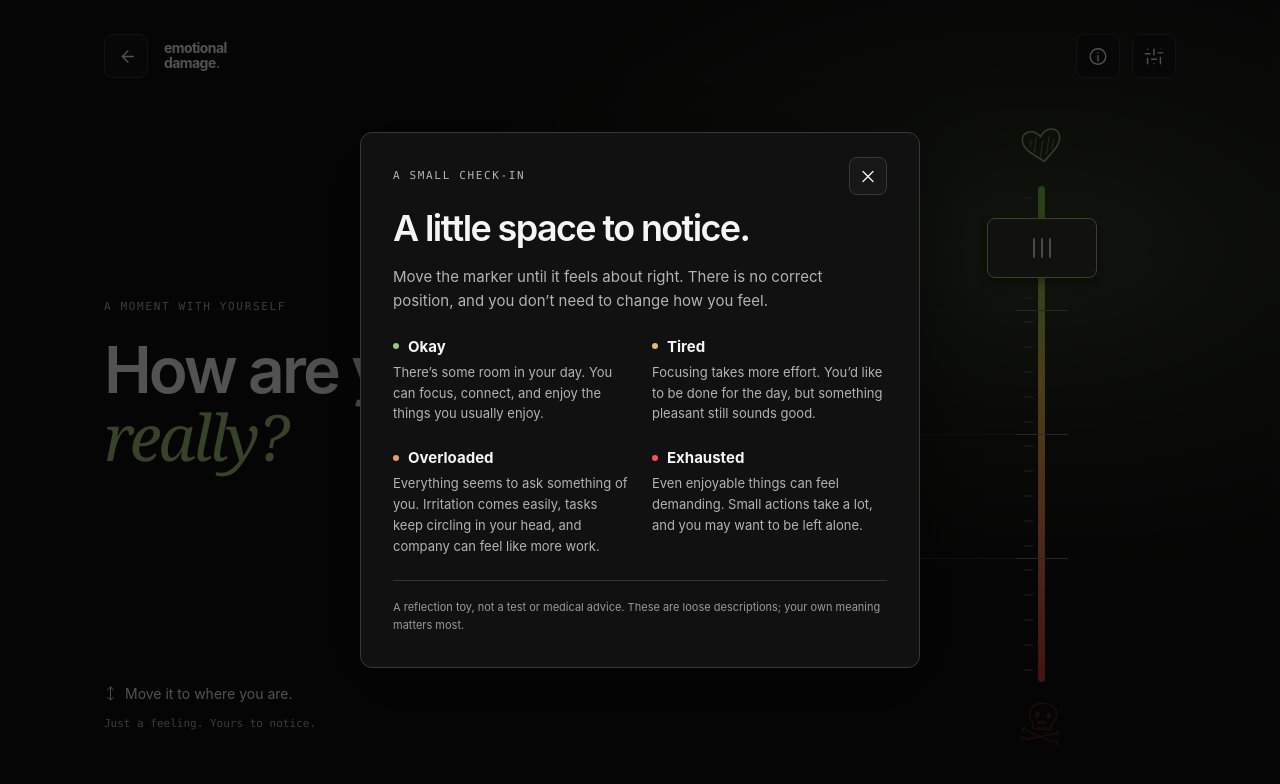
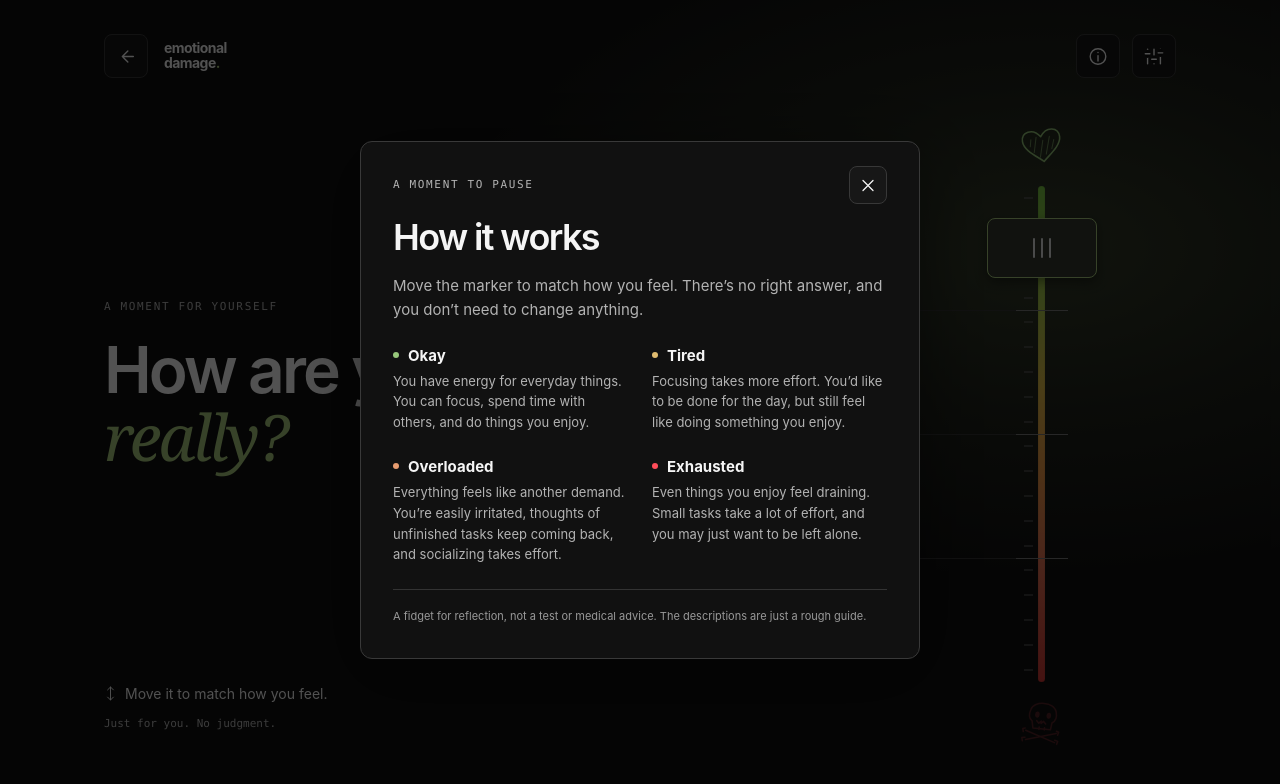
Before and after one commit to ValeriiZhyla/emotional-damage, a website: page public/index.html in a window 1280 px wide. Both pictures are taken after a click on the button 1098 px from the left and 56 px from the top of the page. Drawn offline with Linux system fonts and the light colour scheme.

Commit message:
Polish English, German and Russian UI copy

```diff
--- a/public/app.js
+++ b/public/app.js
@@ -2,70 +2,70 @@ const STORAGE_KEY = 'emotional-damage.v1';
 const LANGUAGES = ['en', 'de', 'ru'];
 const translations = {
   en: {
-    eyebrow: 'A MOMENT WITH YOURSELF', question: 'How are you,', really: 'really?',
+    eyebrow: 'A MOMENT FOR YOURSELF', question: 'How are you,', really: 'really?',
     zone0: 'Okay', zone1: 'Tired', zone2: 'Overloaded', zone3: 'Exhausted',
-    caption0: 'Room to breathe', caption1: 'Running a little low', caption2: 'A bit too much of everything', caption3: 'Very little left to give',
-    gaugeLabel: 'How much emotional stress are you feeling?', instrument: 'Emotional stress gauge',
-    dragHint: 'Move it to where you are.', quietNote: 'Just a feeling. Yours to notice.',
-    aboutEyebrow: 'A SMALL CHECK-IN', infoTitle: 'A little space to notice.',
-    infoIntro: 'Move the marker until it feels about right. There is no correct position, and you don’t need to change how you feel.',
-    description0: 'There’s some room in your day. You can focus, connect, and enjoy the things you usually enjoy.',
-    description1: 'Focusing takes more effort. You’d like to be done for the day, but something pleasant still sounds good.',
-    description2: 'Everything seems to ask something of you. Irritation comes easily, tasks keep circling in your head, and company can feel like more work.',
-    description3: 'Even enjoyable things can feel demanding. Small actions take a lot, and you may want to be left alone.',
-    infoFootnote: 'A reflection toy, not a test or medical advice. These are loose descriptions; your own meaning matters most.',
-    settingsEyebrow: 'MAKE YOURSELF AT HOME', settingsTitle: 'Little preferences.', languageLabel: 'Language',
-    hapticsLabel: 'Little tactile ticks', hapticsCaption: 'A small vibration as you move.',
-    privacyNote: 'Your position and preferences stay in this browser on this device. No account, tracking, or shared history.',
-    storageNote: 'Clearing website data clears your saved position too.',
-    installNote: 'Keep it close: use your browser’s “Add to Home Screen”. After your first visit, the gauge works offline too.',
+    caption0: 'Room to breathe', caption1: 'Running a little low', caption2: 'Everything feels a bit much', caption3: 'Very little energy left',
+    gaugeLabel: 'How stressed do you feel right now?', instrument: 'Emotional stress gauge',
+    dragHint: 'Move it to match how you feel.', quietNote: 'Just for you. No judgment.',
+    aboutEyebrow: 'A MOMENT TO PAUSE', infoTitle: 'How it works',
+    infoIntro: 'Move the marker to match how you feel. There’s no right answer, and you don’t need to change anything.',
+    description0: 'You have energy for everyday things. You can focus, spend time with others, and do things you enjoy.',
+    description1: 'Focusing takes more effort. You’d like to be done for the day, but still feel like doing something you enjoy.',
+    description2: 'Everything feels like another demand. You’re easily irritated, thoughts of unfinished tasks keep coming back, and socializing takes effort.',
+    description3: 'Even things you enjoy feel draining. Small tasks take a lot of effort, and you may just want to be left alone.',
+    infoFootnote: 'A fidget for reflection, not a test or medical advice. The descriptions are just a rough guide.',
+    settingsEyebrow: 'MAKE IT YOURS', settingsTitle: 'Settings', languageLabel: 'Language',
+    hapticsLabel: 'Haptic feedback', hapticsCaption: 'A light vibration as you move the marker.',
+    privacyNote: 'Your last position and settings are saved only in this browser on this device. No account or tracking.',
+    storageNote: 'Clearing site data also removes your saved position and settings.',
+    installNote: 'On iPhone, open this page in Safari: “Share” → “Add to Home Screen”. After the first online visit, the gauge also works offline.',
     back: 'Back', info: 'About this gauge', settings: 'Settings', close: 'Close',
     position: (zone, step) => `${zone}, position ${step} of 5`,
-    storageUnavailable: 'Saving is unavailable here. This moment stays until you close the page.',
+    storageUnavailable: 'Can’t save in this browser. Your selection will be lost when you reload or close this page.',
   },
   de: {
     eyebrow: 'EIN MOMENT FÜR DICH', question: 'Wie geht’s dir', really: 'wirklich?',
     zone0: 'Gut', zone1: 'Müde', zone2: 'Überlastet', zone3: 'Erschöpft',
-    caption0: 'Luft zum Durchatmen', caption1: 'Der Akku wird leer', caption2: 'Von allem etwas zu viel', caption3: 'Kaum noch Kraft übrig',
-    gaugeLabel: 'Wie viel emotionale Belastung spürst du gerade?', instrument: 'Skala für emotionale Belastung',
-    dragHint: 'Schieb ihn dahin, wo du gerade bist.', quietNote: 'Ein Gefühl. Ein Moment für dich.',
-    aboutEyebrow: 'KURZ INNEHALTEN', infoTitle: 'Raum zum Wahrnehmen.',
-    infoIntro: 'Verschiebe den Regler, bis es sich ungefähr richtig anfühlt. Es gibt keine richtige Position. Du musst an deinem Gefühl nichts ändern.',
-    description0: 'Dein Tag lässt dir etwas Luft. Du kannst dich konzentrieren, Nähe zulassen und Dinge genießen, die dir sonst auch Freude machen.',
-    description1: 'Konzentration kostet mehr Mühe. Du wärst gern fertig für heute, aber etwas Schönes klingt noch verlockend.',
-    description2: 'Alle scheinen etwas von dir zu wollen. Du bist schneller gereizt, Aufgaben kreisen im Kopf und Gesellschaft fühlt sich nach zusätzlicher Arbeit an.',
-    description3: 'Selbst schöne Dinge können sich anstrengend anfühlen. Kleine Handlungen kosten viel Kraft, und du möchtest vielleicht allein sein.',
-    infoFootnote: 'Ein Spielzeug zum Innehalten, kein Test und kein medizinischer Rat. Die Beschreibungen sind Anhaltspunkte. Was es für dich bedeutet, zählt am meisten.',
-    settingsEyebrow: 'MACH’S DIR GEMÜTLICH', settingsTitle: 'Kleine Vorlieben.', languageLabel: 'Sprache',
-    hapticsLabel: 'Kleine spürbare Klicks', hapticsCaption: 'Eine kurze Vibration beim Verschieben.',
-    privacyNote: 'Position und Einstellungen bleiben in diesem Browser auf diesem Gerät. Kein Konto, kein Tracking und kein geteilter Verlauf.',
-    storageNote: 'Wenn du die Websitedaten löschst, wird auch deine gespeicherte Position gelöscht.',
-    installNote: 'Immer griffbereit: im Browser „Zum Home-Bildschirm“ wählen. Nach dem ersten Besuch funktioniert die Skala auch offline.',
+    caption0: 'Genug Energie', caption1: 'Die Energie lässt nach', caption2: 'Alles wird zu viel', caption3: 'Kaum noch Kraft',
+    gaugeLabel: 'Wie belastet fühlst du dich gerade?', instrument: 'Stressskala',
+    dragHint: 'Stell ein, wie es dir gerade geht.', quietNote: 'Nur für dich. Ohne Bewertung.',
+    aboutEyebrow: 'KURZ INNEHALTEN', infoTitle: 'So geht’s',
+    infoIntro: 'Verschiebe den Regler so, dass er zu deinem Gefühl passt. Es gibt kein Richtig oder Falsch. Du musst nichts verändern.',
+    description0: 'Du hast Energie für den Alltag. Du kannst dich konzentrieren, Zeit mit anderen verbringen und Dinge tun, die dir Spaß machen.',
+    description1: 'Dich zu konzentrieren fällt schwerer. Du möchtest für heute Schluss machen, hast aber noch Lust auf etwas Schönes.',
+    description2: 'Alles wird dir zu viel. Du bist schneller gereizt, denkst ständig an offene Aufgaben und empfindest selbst Gespräche als anstrengend.',
+    description3: 'Selbst Dinge, die dir sonst Freude machen, kosten Kraft. Kleine Aufgaben fallen schwer, und du möchtest vielleicht einfach deine Ruhe.',
+    infoFootnote: 'Eine kleine Spielerei zum Innehalten, kein Test und keine medizinische Beratung. Die Beschreibungen dienen nur zur Orientierung.',
+    settingsEyebrow: 'FÜR DICH', settingsTitle: 'Einstellungen', languageLabel: 'Sprache',
+    hapticsLabel: 'Vibration', hapticsCaption: 'Eine leichte Vibration beim Verschieben des Reglers.',
+    privacyNote: 'Dein letzter Stand und deine Einstellungen werden nur in diesem Browser auf diesem Gerät gespeichert. Ohne Konto und Tracking.',
+    storageNote: 'Wenn du die Websitedaten löschst, gehen auch dein gespeicherter Stand und deine Einstellungen verloren.',
+    installNote: 'Auf dem iPhone in Safari: „Teilen“ → „Zu Home-Bildschirm hinzufügen“. Nach dem ersten Laden funktioniert die Skala auch offline.',
     back: 'Zurück', info: 'Über diese Skala', settings: 'Einstellungen', close: 'Schließen',
     position: (zone, step) => `${zone}, Position ${step} von 5`,
-    storageUnavailable: 'Speichern ist hier nicht möglich. Dein Stand bleibt, bis du die Seite schließt.',
+    storageUnavailable: 'Speichern nicht möglich. Dein Stand geht beim Neuladen oder Schließen verloren.',
   },
   ru: {
-    eyebrow: 'МИНУТКА ДЛЯ СЕБЯ', question: 'Как ты', really: 'на самом деле?',
+    eyebrow: 'МИНУТА ДЛЯ СЕБЯ', question: 'Как ты', really: 'на самом деле?',
     zone0: 'Хорошо', zone1: 'Усталость', zone2: 'Перегрузка', zone3: 'Истощение',
-    caption0: 'Есть силы и немного воздуха', caption1: 'Заряд понемногу тает', caption2: 'Всего стало слишком много', caption3: 'Сил почти не осталось',
-    gaugeLabel: 'Какую эмоциональную нагрузку ты сейчас ощущаешь?', instrument: 'Шкала эмоциональной нагрузки',
-    dragHint: 'Передвинь туда, где ты сейчас.', quietNote: 'Просто чувство. Можно его заметить.',
-    aboutEyebrow: 'ПРИСЛУШАТЬСЯ К СЕБЕ', infoTitle: 'Немного места для себя.',
-    infoIntro: 'Передвинь ползунок туда, где примерно твое состояние. Правильной позиции нет. И менять свои чувства прямо сейчас не обязательно.',
-    description0: 'В течение дня есть немного свободного пространства. Получается сосредоточиться, общаться и получать удовольствие от привычных вещей.',
-    description1: 'Сосредоточиться сложнее. Хочется закончить дела на сегодня, но что-нибудь приятное всё ещё привлекает.',
-    description2: 'Кажется, все чего-то от тебя хотят. Легче раздражаться, мысли о делах крутятся по кругу, а общение ощущается как ещё одна задача.',
-    description3: 'Даже приятные вещи могут казаться нагрузкой. На простые действия уходит много сил, и хочется побыть в одиночестве.',
-    infoFootnote: 'Игрушка для рефлексии, а не тест или медицинский совет. Описания приблизительные. Важнее то, что это значит лично для тебя.',
-    settingsEyebrow: 'УСТРОЙСЯ ПОУДОБНЕЕ', settingsTitle: 'Маленькие настройки.', languageLabel: 'Язык',
-    hapticsLabel: 'Тактильные щелчки', hapticsCaption: 'Лёгкая вибрация при движении.',
-    privacyNote: 'Позиция и настройки остаются в этом браузере на этом устройстве. Без аккаунта, отслеживания и общей истории.',
-    storageNote: 'При удалении данных сайта сохранённая позиция тоже исчезнет.',
-    installNote: 'Держи под рукой: выбери «На экран Домой» в браузере. После первого посещения шкала работает и без интернета.',
+    caption0: 'Есть силы', caption1: 'Сил становится меньше', caption2: 'Всего слишком много', caption3: 'Сил почти не осталось',
+    gaugeLabel: 'Какой у тебя сейчас уровень напряжения?', instrument: 'Шкала напряжения',
+    dragHint: 'Отметь, как ты себя чувствуешь.', quietNote: 'Для себя. Без оценок.',
+    aboutEyebrow: 'ПАУЗА ДЛЯ СЕБЯ', infoTitle: 'Как это работает',
+    infoIntro: 'Передвинь ползунок так, чтобы его положение отражало твоё состояние. Правильного ответа нет — можно просто заметить, как ты себя чувствуешь.',
+    description0: 'Есть силы на повседневные дела. Получается сосредоточиться, общаться и заниматься тем, что нравится.',
+    description1: 'Сосредоточиться сложнее. Хочется закончить дела на сегодня, но приятные занятия всё ещё радуют.',
+    description2: 'Кажется, все чего-то от тебя хотят. Мелочи раздражают, мысли о делах не отпускают, а общаться не хочется.',
+    description3: 'Даже любимые занятия отнимают силы. Трудно взяться за простые дела, и хочется, чтобы тебя оставили в покое.',
+    infoFootnote: 'Просто способ прислушаться к себе, а не тест или медицинская рекомендация. Описания — лишь ориентир.',
+    settingsEyebrow: 'ПОД СЕБЯ', settingsTitle: 'Настройки', languageLabel: 'Язык',
+    hapticsLabel: 'Вибрация', hapticsCaption: 'Лёгкая вибрация при движении ползунка.',
+    privacyNote: 'Положение ползунка и настройки сохраняются только в этом браузере на этом устройстве. Без аккаунта и отслеживания.',
+    storageNote: 'Если удалить данные сайта, положение ползунка и настройки тоже сбросятся.',
+    installNote: 'На iPhone открой страницу в Safari: «Поделиться» → «На экран „Домой“». После первой загрузки шкала работает и без интернета.',
     back: 'Назад', info: 'Об этой шкале', settings: 'Настройки', close: 'Закрыть',
     position: (zone, step) => `${zone}, позиция ${step} из 5`,
-    storageUnavailable: 'Здесь не получается сохранить. Позиция останется, пока страница открыта.',
+    storageUnavailable: 'Не удаётся сохранить. При обновлении или закрытии страницы выбранное положение сбросится.',
   },
 };
 
--- a/public/index.html
+++ b/public/index.html
@@ -5,7 +5,7 @@
   <meta name="viewport" content="width=device-width, initial-scale=1, viewport-fit=cover">
   <meta name="theme-color" content="#101010">
   <meta name="color-scheme" content="dark">
-  <meta name="description" content="A little space to notice how you feel. Move the gauge, find your place, take a moment.">
+  <meta name="description" content="A simple gauge to check in with yourself. Four levels, from okay to exhausted. Saved on your device.">
   <meta name="apple-mobile-web-app-capable" content="yes">
   <meta name="apple-mobile-web-app-status-bar-style" content="black">
   <meta name="apple-mobile-web-app-title" content="Emotional Damage">
@@ -36,7 +36,7 @@
 
     <main>
       <div class="introduction">
-        <p class="eyebrow" data-i18n="eyebrow">A MOMENT WITH YOURSELF</p>
+        <p class="eyebrow" data-i18n="eyebrow">A MOMENT FOR YOURSELF</p>
         <h1><span data-i18n="question">How are you,</span><br><em data-i18n="really">really?</em></h1>
       </div>
 
@@ -49,8 +49,8 @@
           <div class="zones" id="zones">
             <button class="zone selected" type="button" data-zone="0" aria-pressed="true"><span class="zone-dot"></span><span class="zone-copy"><span class="zone-title" data-i18n="zone0">Okay</span><span class="zone-caption" data-i18n="caption0">Room to breathe</span></span></button>
             <button class="zone" type="button" data-zone="1" aria-pressed="false"><span class="zone-dot"></span><span class="zone-copy"><span class="zone-title" data-i18n="zone1">Tired</span><span class="zone-caption" data-i18n="caption1">Running a little low</span></span></button>
-            <button class="zone" type="button" data-zone="2" aria-pressed="false"><span class="zone-dot"></span><span class="zone-copy"><span class="zone-title" data-i18n="zone2">Overloaded</span><span class="zone-caption" data-i18n="caption2">A bit too much of everything</span></span></button>
-            <button class="zone" type="button" data-zone="3" aria-pressed="false"><span class="zone-dot"></span><span class="zone-copy"><span class="zone-title" data-i18n="zone3">Exhausted</span><span class="zone-caption" data-i18n="caption3">Very little left to give</span></span></button>
+            <button class="zone" type="button" data-zone="2" aria-pressed="false"><span class="zone-dot"></span><span class="zone-copy"><span class="zone-title" data-i18n="zone2">Overloaded</span><span class="zone-caption" data-i18n="caption2">Everything feels a bit much</span></span></button>
+            <button class="zone" type="button" data-zone="3" aria-pressed="false"><span class="zone-dot"></span><span class="zone-copy"><span class="zone-title" data-i18n="zone3">Exhausted</span><span class="zone-caption" data-i18n="caption3">Very little energy left</span></span></button>
           </div>
           <div class="ruler" id="ruler" aria-hidden="true">
             <div class="rail"></div>
@@ -60,7 +60,7 @@
             <div class="divider divider-three"></div>
             <div class="handle" id="handle"><span></span><span></span><span></span></div>
           </div>
-          <label class="sr-only" for="stress" data-i18n="gaugeLabel">How much emotional stress are you feeling?</label>
+          <label class="sr-only" for="stress" data-i18n="gaugeLabel">How stressed do you feel right now?</label>
           <input type="range" id="stress" class="gauge-input" min="0" max="19" step="1" value="2" orient="vertical" aria-orientation="vertical" aria-valuetext="Okay, position 3 of 5" aria-describedby="drag-hint">
         </div>
 
@@ -70,38 +70,38 @@
       </section>
 
       <footer class="check-in-footer">
-        <p class="drag-hint" id="drag-hint"><svg viewBox="0 0 18 22" aria-hidden="true"><path d="M9 2v18M5 6l4-4 4 4M5 16l4 4 4-4"/></svg><span data-i18n="dragHint">Move it to where you are.</span></p>
-        <p class="quiet-note" id="save-note" data-i18n="quietNote">Just a feeling. Yours to notice.</p>
+        <p class="drag-hint" id="drag-hint"><svg viewBox="0 0 18 22" aria-hidden="true"><path d="M9 2v18M5 6l4-4 4 4M5 16l4 4 4-4"/></svg><span data-i18n="dragHint">Move it to match how you feel.</span></p>
+        <p class="quiet-note" id="save-note" data-i18n="quietNote">Just for you. No judgment.</p>
       </footer>
-      <noscript><p class="noscript">Please enable JavaScript to move the gauge. / Bitte JavaScript aktivieren. / Включите JavaScript.</p></noscript>
+      <noscript><p class="noscript">Enable JavaScript to use the gauge. / Aktiviere JavaScript, um die Skala zu nutzen. / Включи JavaScript, чтобы пользоваться шкалой.</p></noscript>
     </main>
   </div>
 
   <dialog class="sheet" id="info-dialog" aria-labelledby="info-title">
-    <div class="sheet-header"><p class="eyebrow" data-i18n="aboutEyebrow">A SMALL CHECK-IN</p><button class="icon-button close-dialog" type="button" aria-label="Close"><svg viewBox="0 0 24 24" aria-hidden="true"><path d="m6 6 12 12M18 6 6 18"/></svg></button></div>
-    <h2 id="info-title" data-i18n="infoTitle">A little space to notice.</h2>
-    <p class="sheet-intro" data-i18n="infoIntro">Move the marker until it feels about right. There is no correct position, and you don’t need to change how you feel.</p>
+    <div class="sheet-header"><p class="eyebrow" data-i18n="aboutEyebrow">A MOMENT TO PAUSE</p><button class="icon-button close-dialog" type="button" aria-label="Close"><svg viewBox="0 0 24 24" aria-hidden="true"><path d="m6 6 12 12M18 6 6 18"/></svg></button></div>
+    <h2 id="info-title" data-i18n="infoTitle">How it works</h2>
+    <p class="sheet-intro" data-i18n="infoIntro">Move the marker to match how you feel. There’s no right answer, and you don’t need to change anything.</p>
     <div class="level-guide">
-      <section><h3><span class="guide-dot dot-0"></span><span data-i18n="zone0">Okay</span></h3><p data-i18n="description0">There’s some room in your day. You can focus, connect, and enjoy the things you usually enjoy.</p></section>
-      <section><h3><span class="guide-dot dot-1"></span><span data-i18n="zone1">Tired</span></h3><p data-i18n="description1">Focusing takes more effort. You’d like to be done for the day, but something pleasant still sounds good.</p></section>
-      <section><h3><span class="guide-dot dot-2"></span><span data-i18n="zone2">Overloaded</span></h3><p data-i18n="description2">Everything seems to ask something of you. Irritation comes easily, tasks keep circling in your head, and company can feel like more work.</p></section>
-      <section><h3><span class="guide-dot dot-3"></span><span data-i18n="zone3">Exhausted</span></h3><p data-i18n="description3">Even enjoyable things can feel demanding. Small actions take a lot, and you may want to be left alone.</p></section>
+      <section><h3><span class="guide-dot dot-0"></span><span data-i18n="zone0">Okay</span></h3><p data-i18n="description0">You have energy for everyday things. You can focus, spend time with others, and do things you enjoy.</p></section>
+      <section><h3><span class="guide-dot dot-1"></span><span data-i18n="zone1">Tired</span></h3><p data-i18n="description1">Focusing takes more effort. You’d like to be done for the day, but still feel like doing something you enjoy.</p></section>
+      <section><h3><span class="guide-dot dot-2"></span><span data-i18n="zone2">Overloaded</span></h3><p data-i18n="description2">Everything feels like another demand. You’re easily irritated, thoughts of unfinished tasks keep coming back, and socializing takes effort.</p></section>
+      <section><h3><span class="guide-dot dot-3"></span><span data-i18n="zone3">Exhausted</span></h3><p data-i18n="description3">Even things you enjoy feel draining. Small tasks take a lot of effort, and you may just want to be left alone.</p></section>
     </div>
-    <p class="sheet-footnote" data-i18n="infoFootnote">A reflection toy, not a test or medical advice. These are loose descriptions; your own meaning matters most.</p>
+    <p class="sheet-footnote" data-i18n="infoFootnote">A fidget for reflection, not a test or medical advice. The descriptions are just a rough guide.</p>
   </dialog>
 
   <dialog class="sheet" id="settings-dialog" aria-labelledby="settings-title">
-    <div class="sheet-header"><p class="eyebrow" data-i18n="settingsEyebrow">MAKE YOURSELF AT HOME</p><button class="icon-button close-dialog" type="button" aria-label="Close"><svg viewBox="0 0 24 24" aria-hidden="true"><path d="m6 6 12 12M18 6 6 18"/></svg></button></div>
-    <h2 id="settings-title" data-i18n="settingsTitle">Little preferences.</h2>
+    <div class="sheet-header"><p class="eyebrow" data-i18n="settingsEyebrow">MAKE IT YOURS</p><button class="icon-button close-dialog" type="button" aria-label="Close"><svg viewBox="0 0 24 24" aria-hidden="true"><path d="m6 6 12 12M18 6 6 18"/></svg></button></div>
+    <h2 id="settings-title" data-i18n="settingsTitle">Settings</h2>
     <fieldset class="language-options"><legend data-i18n="languageLabel">Language</legend>
       <label><input type="radio" name="language" value="en" checked><span lang="en">English</span><span class="language-check" aria-hidden="true">✓</span></label>
       <label><input type="radio" name="language" value="de"><span lang="de">Deutsch</span><span class="language-check" aria-hidden="true">✓</span></label>
       <label><input type="radio" name="language" value="ru"><span lang="ru">Русский</span><span class="language-check" aria-hidden="true">✓</span></label>
     </fieldset>
-    <label class="haptics-option" id="haptics-option" hidden><span><span class="preference-label" data-i18n="hapticsLabel">Little tactile ticks</span><span class="preference-caption" data-i18n="hapticsCaption">A small vibration as you move.</span></span><input type="checkbox" id="haptics" role="switch" checked></label>
-    <p class="privacy-note" data-i18n="privacyNote">Your position and preferences stay in this browser on this device. No account, tracking, or shared history.</p>
-    <p class="storage-note" data-i18n="storageNote">Clearing website data clears your saved position too.</p>
-    <p class="install-note" data-i18n="installNote">Keep it close: use your browser’s “Add to Home Screen”. After your first visit, the gauge works offline too.</p>
+    <label class="haptics-option" id="haptics-option" hidden><span><span class="preference-label" data-i18n="hapticsLabel">Haptic feedback</span><span class="preference-caption" data-i18n="hapticsCaption">A light vibration as you move the marker.</span></span><input type="checkbox" id="haptics" role="switch" checked></label>
+    <p class="privacy-note" data-i18n="privacyNote">Your last position and settings are saved only in this browser on this device. No account or tracking.</p>
+    <p class="storage-note" data-i18n="storageNote">Clearing site data also removes your saved position and settings.</p>
+    <p class="install-note" data-i18n="installNote">On iPhone, open this page in Safari: “Share” → “Add to Home Screen”. After the first online visit, the gauge also works offline.</p>
   </dialog>
 </body>
 </html>
--- a/public/sw.js
+++ b/public/sw.js
@@ -1,4 +1,4 @@
-const CACHE = 'emotional-damage-shell-v8';
+const CACHE = 'emotional-damage-shell-v9';
 const SHELL = ['/', '/index.html', '/style.css', '/app.js', '/manifest.webmanifest', '/icons/icon.svg', '/icons/icon-192.png', '/icons/icon-512.png', '/icons/apple-touch-icon.png'];
 
 self.addEventListener('install', event => {
```
Also changed, not shown: AGENTS.md (+5 -0 lines), docs/0005-natural-language-ui-copy.md (added, +48 -0 lines), docs/index.md (+1 -0 lines), docs/verification.md (+22 -0 lines), tests/app.spec.js (+1 -1 lines), public/manifest.webmanifest.
